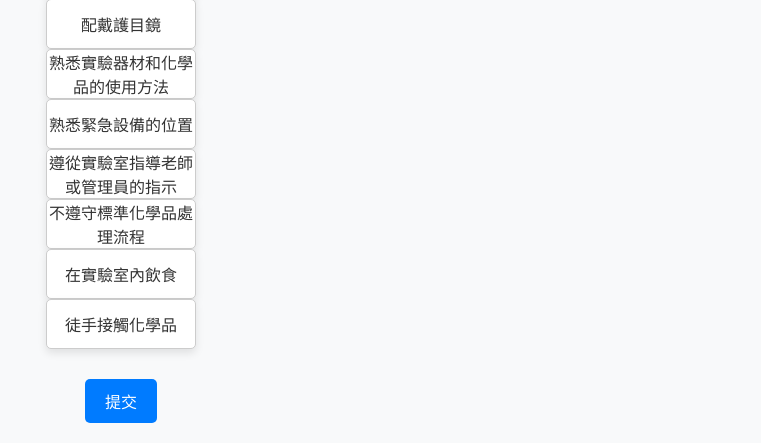
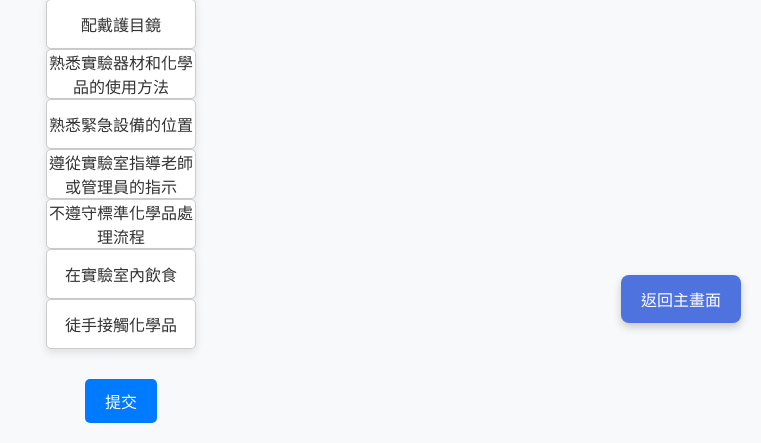
Before and after one commit to ArthurArthurArthur0817/Chemistry, a Flask app: page /classification in a window 1280 px wide. Shown: the part 457-900 px from the top of the page, without its empty margins (519-1280 px from the left). Run offline with Flask 3, Linux system fonts and the light colour scheme.

Commit message:
Update rule.html

```diff
--- a/templates/rule.html
+++ b/templates/rule.html
@@ -154,5 +154,30 @@
             return basketType === 'safe' ? imageMap[cardText] : imageMap[cardText];
         }
     </script>
+    <button class="back-home-btn" onclick="window.location.href='/'">返回主畫面</button>
+
+    <style>
+    /* 返回主畫面按鈕樣式 */
+    .back-home-btn {
+        position: fixed;
+        bottom: 20px;
+        right: 20px;
+        padding: 12px 20px;
+        font-size: 1em;
+        color: #fff;
+        background-color: #4e73df;
+        border: none;
+        border-radius: 8px;
+        cursor: pointer;
+        box-shadow: 0 4px 8px rgba(0, 0, 0, 0.2);
+        transition: 0.3s ease;
+    }
+
+    .back-home-btn:hover {
+        background-color: #3c5bbf;
+        box-shadow: 0 8px 16px rgba(0, 0, 0, 0.3);
+    }
+    </style>
+
 </body>
 </html>
```
